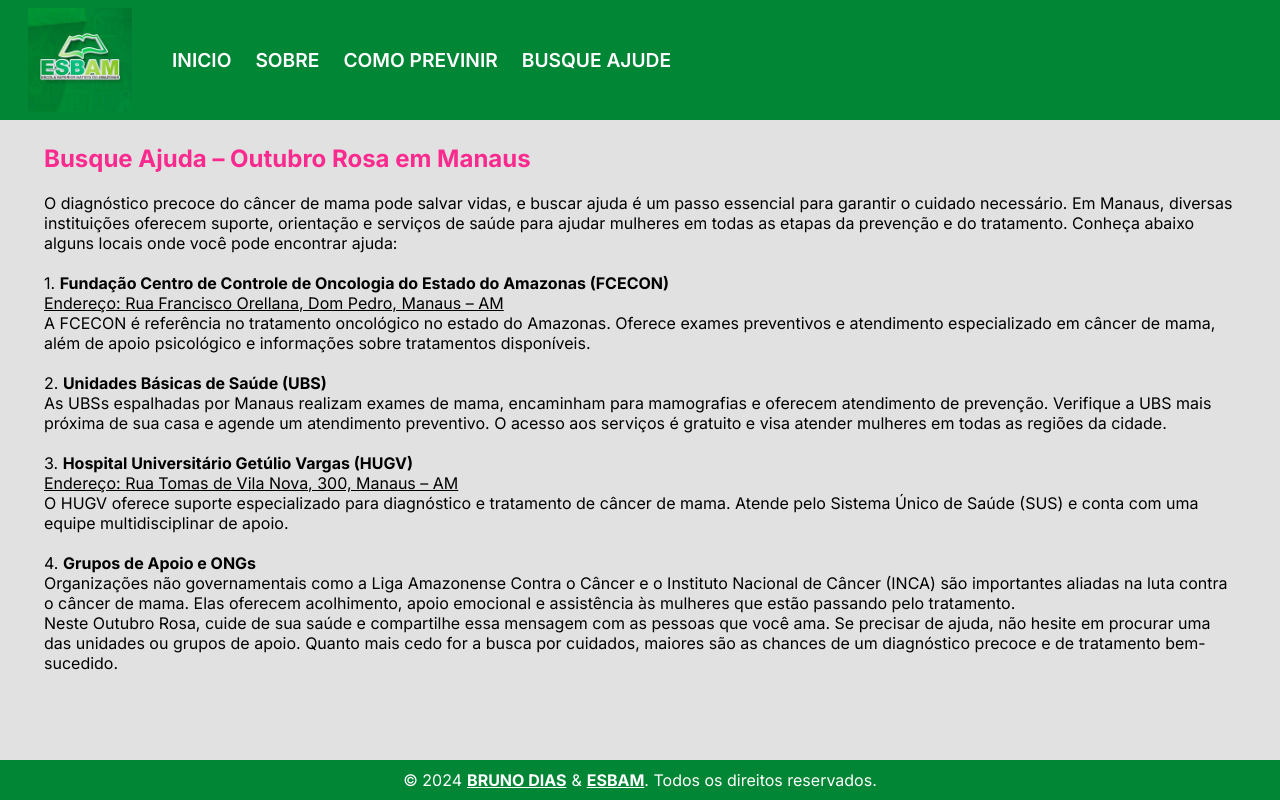
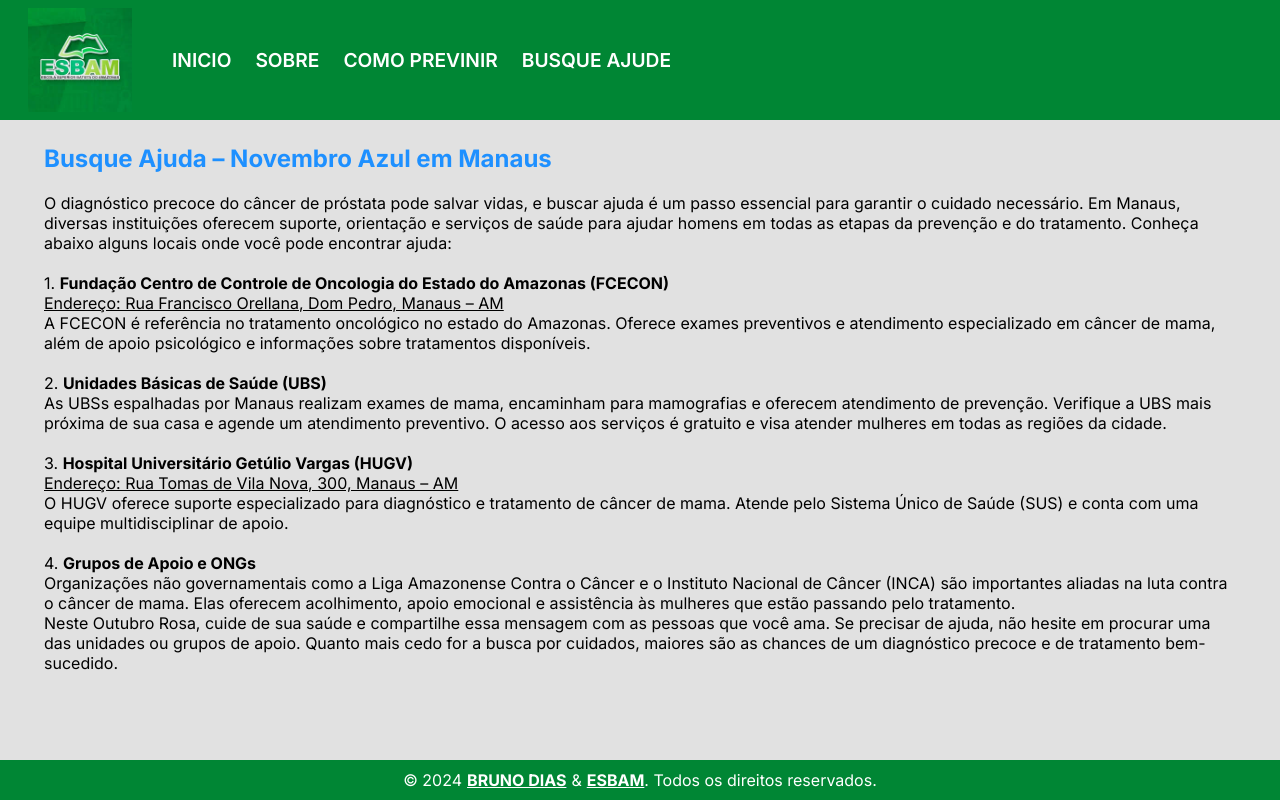
Before and after one commit to brunodias0903/blue-november-esbam, a React (Vite) app: page /find-help in a window 1280 px wide. Built offline with nearby package versions, Linux system fonts and the light colour scheme.

Commit message:
refactor: changing FindHelp page conten

```diff
--- a/src/pages/FindHelp/index.tsx
+++ b/src/pages/FindHelp/index.tsx
@@ -3,13 +3,9 @@
 const FindHelp = () => {
   return (
     <FindHelpContainer>
-      <FindHelpTitle>Busque Ajuda – Outubro Rosa em Manaus</FindHelpTitle>
+      <FindHelpTitle>Busque Ajuda – Novembro Azul em Manaus</FindHelpTitle>
       <FindHelpP>
-        <br />O diagnóstico precoce do câncer de mama pode salvar vidas, e
-        buscar ajuda é um passo essencial para garantir o cuidado necessário. Em
-        Manaus, diversas instituições oferecem suporte, orientação e serviços de
-        saúde para ajudar mulheres em todas as etapas da prevenção e do
-        tratamento. Conheça abaixo alguns locais onde você pode encontrar ajuda:{" "}
+        <br />O diagnóstico precoce do câncer de próstata pode salvar vidas, e buscar ajuda é um passo essencial para garantir o cuidado necessário. Em Manaus, diversas instituições oferecem suporte, orientação e serviços de saúde para ajudar homens em todas as etapas da prevenção e do tratamento. Conheça abaixo alguns locais onde você pode encontrar ajuda:{" "}
         <br /> <br />
         1.{" "}
         <strong>
--- a/src/pages/FindHelp/styles.ts
+++ b/src/pages/FindHelp/styles.ts
@@ -11,7 +11,7 @@
 
 export const FindHelpTitle = styled.h1`
   font-size: 1.5rem;
-  color: #fa2a8e;
+  color:  #1E90FF;
 `;
 
 export const FindHelpP = styled.p`
```
